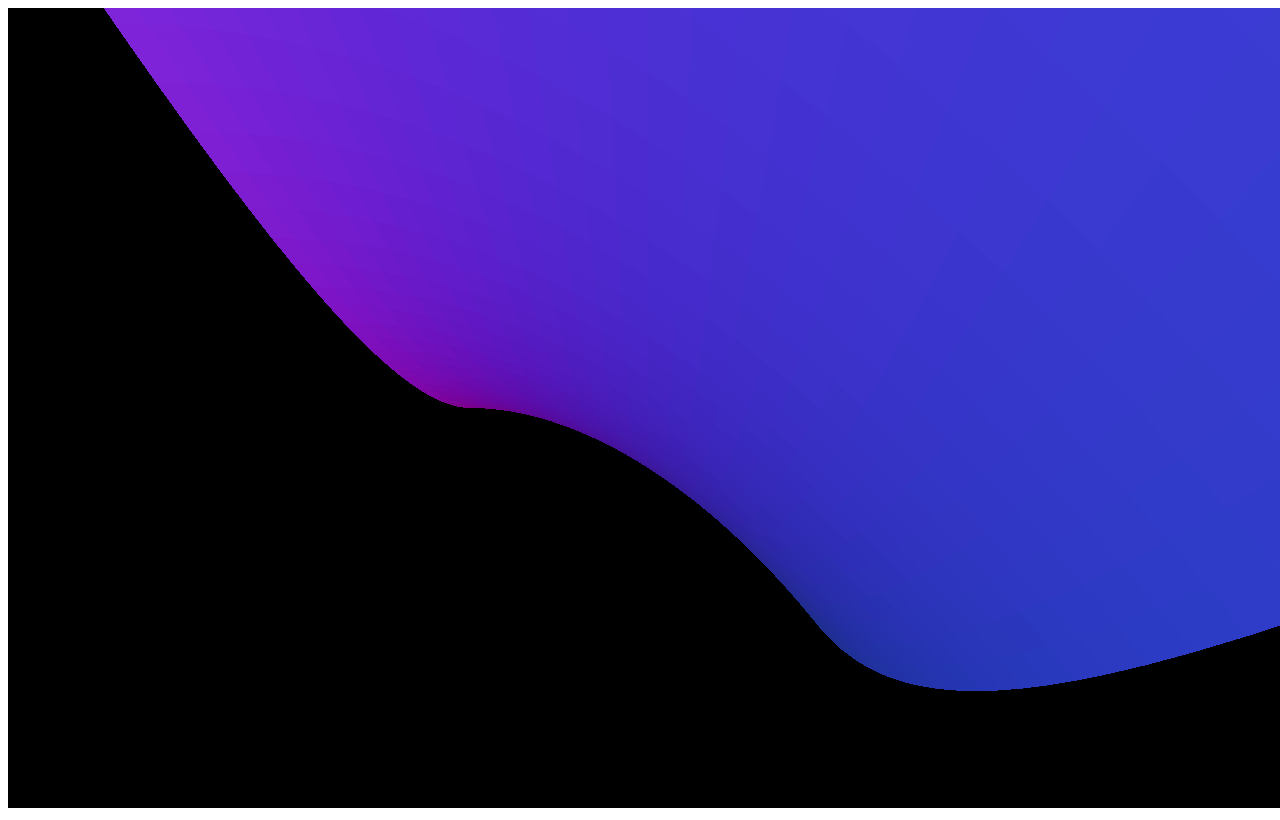
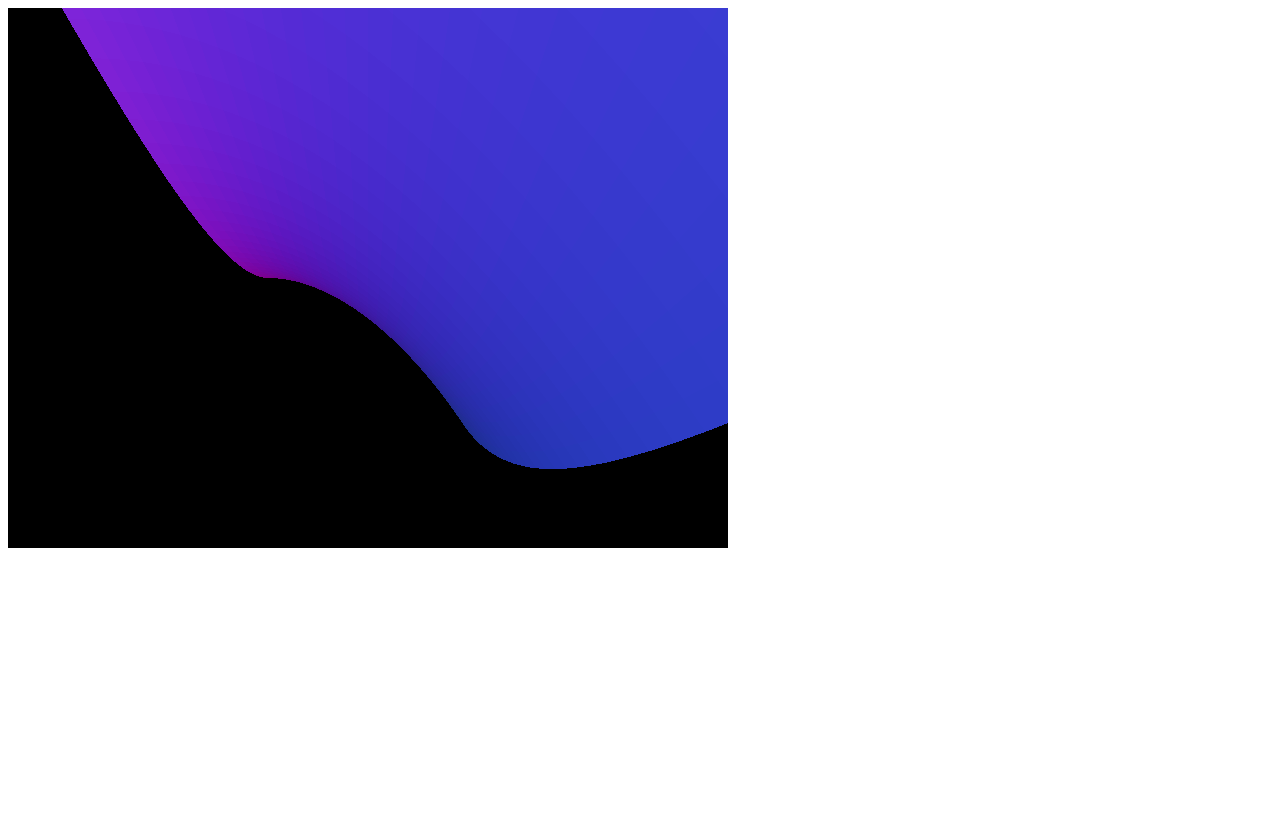
Before and after one commit to eyasuyuki/foy2017, a plain HTML site: page index.html in a window 1280 px wide. Drawn offline with Linux system fonts and the light colour scheme; animation ran at ten frames a second.

Commit message:
set size 720x540

```diff
--- a/index.html
+++ b/index.html
@@ -19,7 +19,7 @@
     var controls = new THREE.OrbitControls( camera );
 
     var renderer = new THREE.WebGLRenderer();
-    renderer.setSize( window.innerWidth, window.innerHeight );
+    renderer.setSize( 720, 540 );
     document.body.appendChild( renderer.domElement );
 
     camera.position.z = 1000;
```
